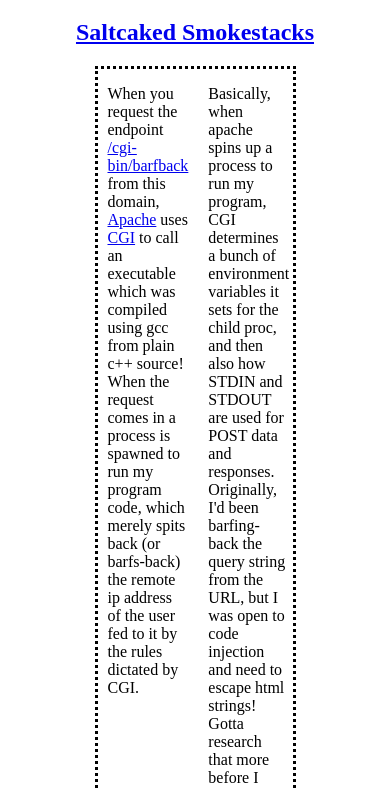
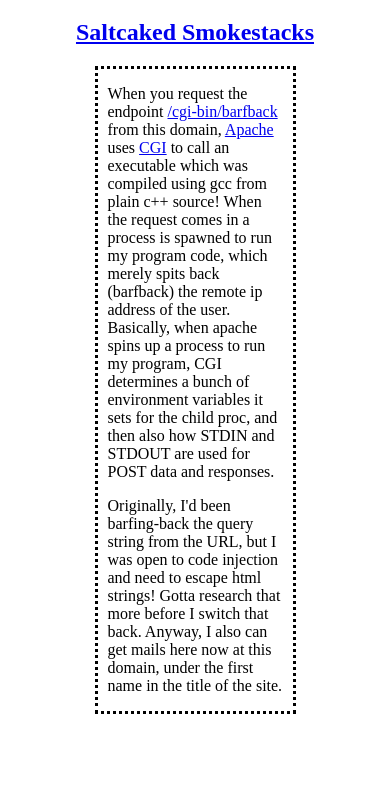
Before and after one commit to emgullufsen/newhome, a plain HTML site: page posts/cgi-learnz.html in a window 390 px wide. Shown: the part 47-835 px from the top of the page. Drawn offline with Linux system fonts and the light colour scheme.

Commit message:
media query

```diff
--- a/posts/cgi-learnz.html
+++ b/posts/cgi-learnz.html
@@ -13,11 +13,15 @@
         .banner {
             text-align: center;
         }
+
+        @media (min-width: 1000px) {
             .da-grid {
                 display: grid;
                 grid-template-columns: auto auto;
             }
 
+
+        }
         .da-grid-item {
                 padding: 0 10px 0 10px;
             }
@@ -44,15 +48,14 @@
                 from this domain, <a href="https://httpd.apache.org/">Apache</a> uses <a href="https://www.w3.org/CGI/">CGI</a>
                 to call an executable which was compiled using gcc from plain c++ source!
                 When the request comes in a process is spawned to run my program
-                code, which merely spits back (or barfs-back) the remote ip address of the user fed to it by the rules dictated by CGI.
+                code, which merely spits back (barfback) the remote ip address of the user.
+                Basically, when apache spins up a process to run my program, CGI determines a bunch of environment variables it sets for the
+                child proc, and then also how STDIN and STDOUT are used for POST data and responses.
             </p>
 
 
             <p class="da-grid-item">
-
-
-                Basically, when apache spins up a process to run my program, CGI determines a bunch of environment variables it sets for the
-                child proc, and then also how STDIN and STDOUT are used for POST data and responses. Originally, I'd been barfing-back the
+                Originally, I'd been barfing-back the
                 query string from the URL, but I was open to code injection and need to escape html strings! Gotta research that more before
                 I switch that back. Anyway, I also can get mails here now at this domain, under the first name in the title of the site.
 
```
Lines whose indentation alone changed are shown as unchanged.
